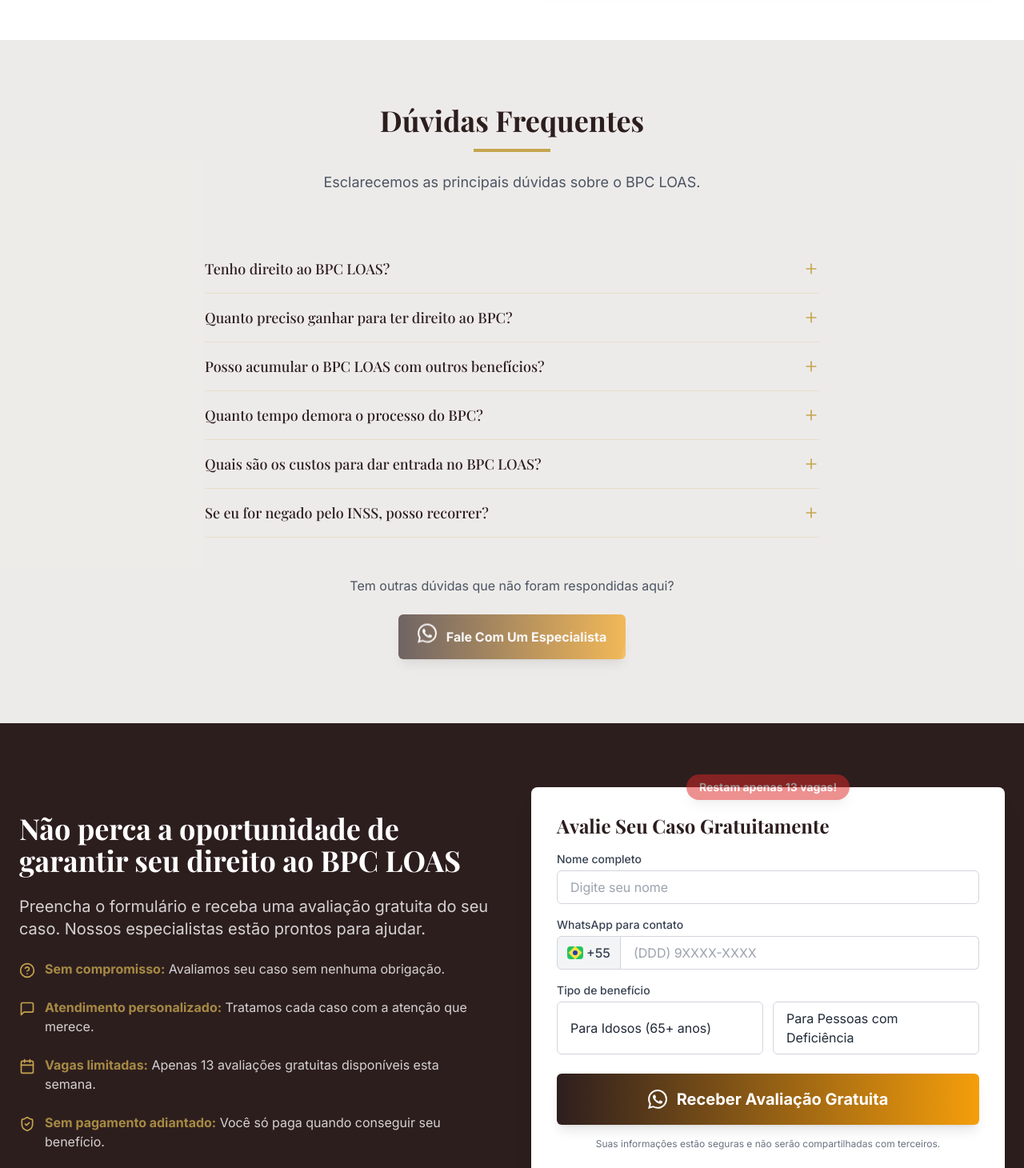
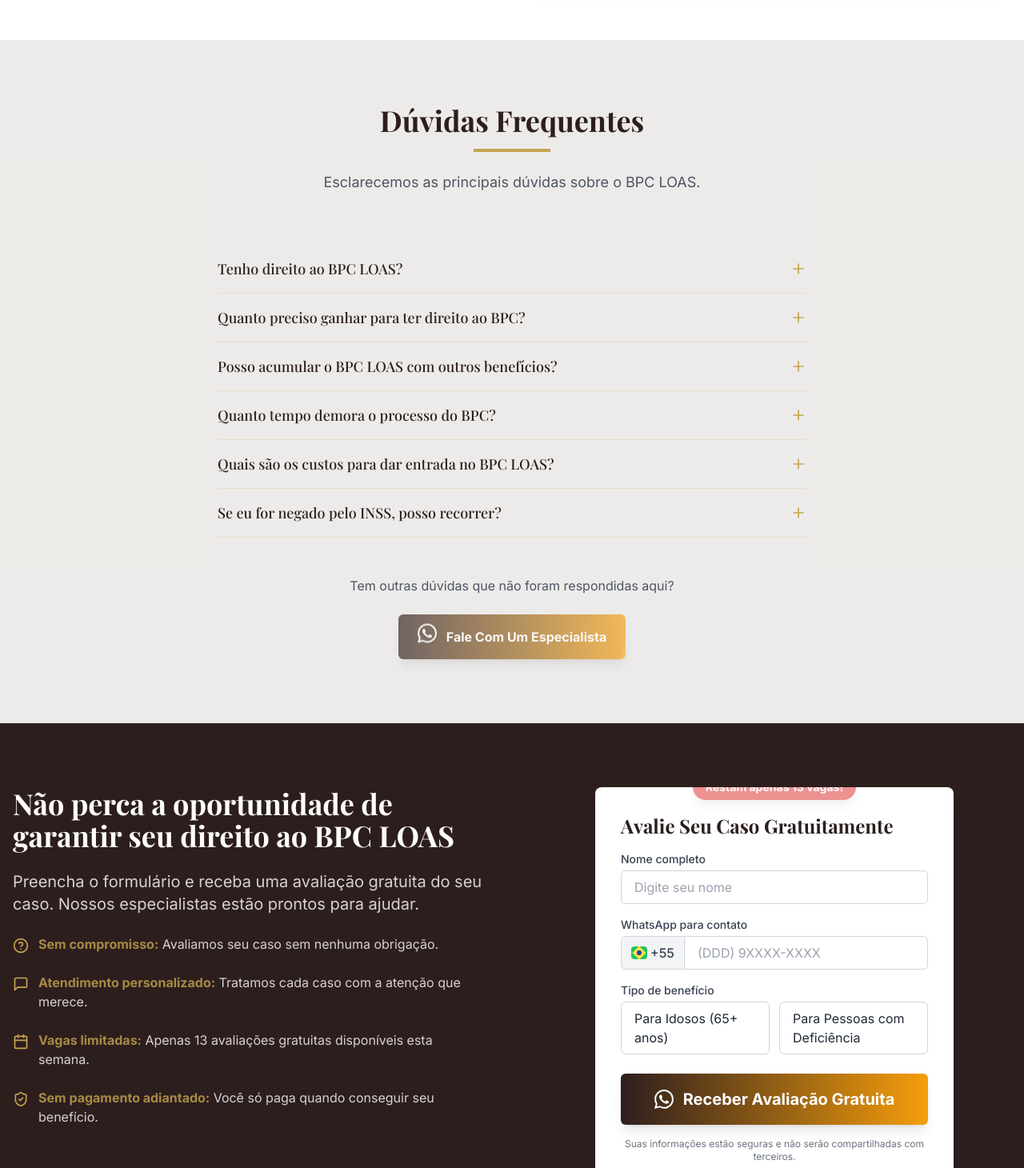
Before and after one commit to agenciarociamdigital/gmc-advocacia-bpc, a React (Vite) app: page / in a window 1280 px wide. Shown: the part 4880-6340 px from the top of the page at 80% size. Built offline with nearby package versions, Linux system fonts and the light colour scheme.

Commit message:
Update Index.tsx

```diff
--- a/src/pages/Index.tsx
+++ b/src/pages/Index.tsx
@@ -544,7 +544,7 @@ const Index = () => {
 
         {/* Dúvidas Frequentes */}
         <section className="py-20 bg-gms-brown/5 overflow-hidden">
-          <div className="gms-container px-4 sm:px-6">
+          <div className="gms-container px-2 sm:px-6 max-w-full">
             <div className="text-center max-w-3xl mx-auto mb-16">
               <motion.div
                 initial={{ opacity: 0, y: 20 }}
@@ -556,14 +556,14 @@ const Index = () => {
                   Dúvidas Frequentes
                 </h2>
                 <div className="h-1 w-24 bg-gms-gold mx-auto mb-6"></div>
-                <p className="text-lg text-gray-600">
+                <p className="text-lg text-gray-600 px-4">
                   Esclarecemos as principais dúvidas sobre o BPC LOAS.
                 </p>
               </motion.div>
             </div>
 
             <Suspense fallback={<div className="min-h-[300px] flex items-center justify-center">Carregando dúvidas frequentes...</div>}>
-              <div className="max-w-3xl mx-auto">
+              <div className="max-w-3xl mx-auto px-4">
                 <FAQItem
                   question="Tenho direito ao BPC LOAS?"
                   answer="O BPC LOAS é destinado a idosos com 65 anos ou mais e pessoas com deficiência de qualquer idade, desde que comprovem baixa renda familiar (igual ou inferior a 1/4 do salário mínimo por pessoa) e, no caso de deficiência, que esta impossibilite a participação plena na sociedade."
@@ -591,7 +591,7 @@ const Index = () => {
               </div>
             </Suspense>
 
-            <div className="mt-12 text-center">
+            <div className="mt-12 text-center px-4">
               <p className="text-gray-600 mb-6">
                 Tem outras dúvidas que não foram respondidas aqui?
               </p>
@@ -602,14 +602,14 @@ const Index = () => {
 
         {/* CTA Final - adicionar selo de segurança e contador de vagas */}
         <section className="py-20 bg-gms-brown text-white overflow-hidden">
-          <div className="gms-container px-4 sm:px-6">
-            <div className="grid lg:grid-cols-2 gap-12 items-center">
+          <div className="w-full max-w-full overflow-hidden">
+            <div className="grid lg:grid-cols-2 gap-8 items-start">
               <motion.div
                 initial={{ opacity: 0, y: 20 }}
                 whileInView={{ opacity: 1, y: 0 }}
                 viewport={{ once: true }}
                 transition={{ duration: 0.5 }}
-                className="w-full"
+                className="w-full px-4"
               >
                 <h2 className="text-3xl md:text-4xl font-bold mb-6">
                   Não perca a oportunidade de garantir seu direito ao BPC LOAS
@@ -658,15 +658,15 @@ const Index = () => {
                 whileInView={{ opacity: 1, scale: 1 }}
                 viewport={{ once: true }}
                 transition={{ duration: 0.5 }}
-                className="w-full"
+                className="w-full flex justify-center"
               >
-                <div className="relative">
+                <div className="w-full max-w-[95%] sm:max-w-md relative">
                   {/* Indicador de vagas limitadas centralizado acima do formulário */}
                   <div className="absolute -top-4 left-0 right-0 mx-auto w-max bg-red-600 text-white px-4 py-1.5 rounded-full font-bold text-sm shadow-lg animate-pulse z-10">
                     Restam apenas {vagasRestantes} vagas!
                   </div>
 
-                  <LeadForm className="max-w-full w-full" />
+                  <LeadForm className="w-full" />
 
                   {/* Selo de segurança centralizado abaixo do formulário */}
                   <div className="absolute -bottom-4 left-0 right-0 mx-auto w-max bg-white/90 text-gms-brown px-4 py-1.5 rounded-md text-xs flex items-center gap-1 shadow-md">
```
